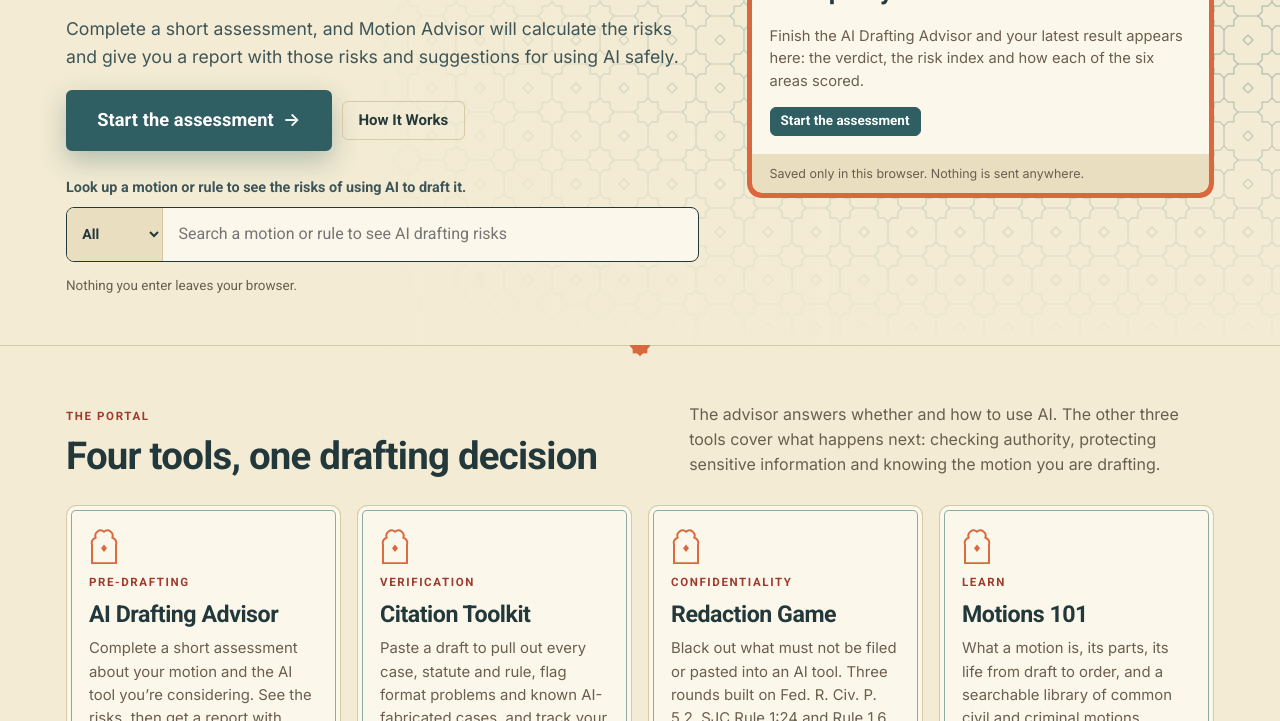
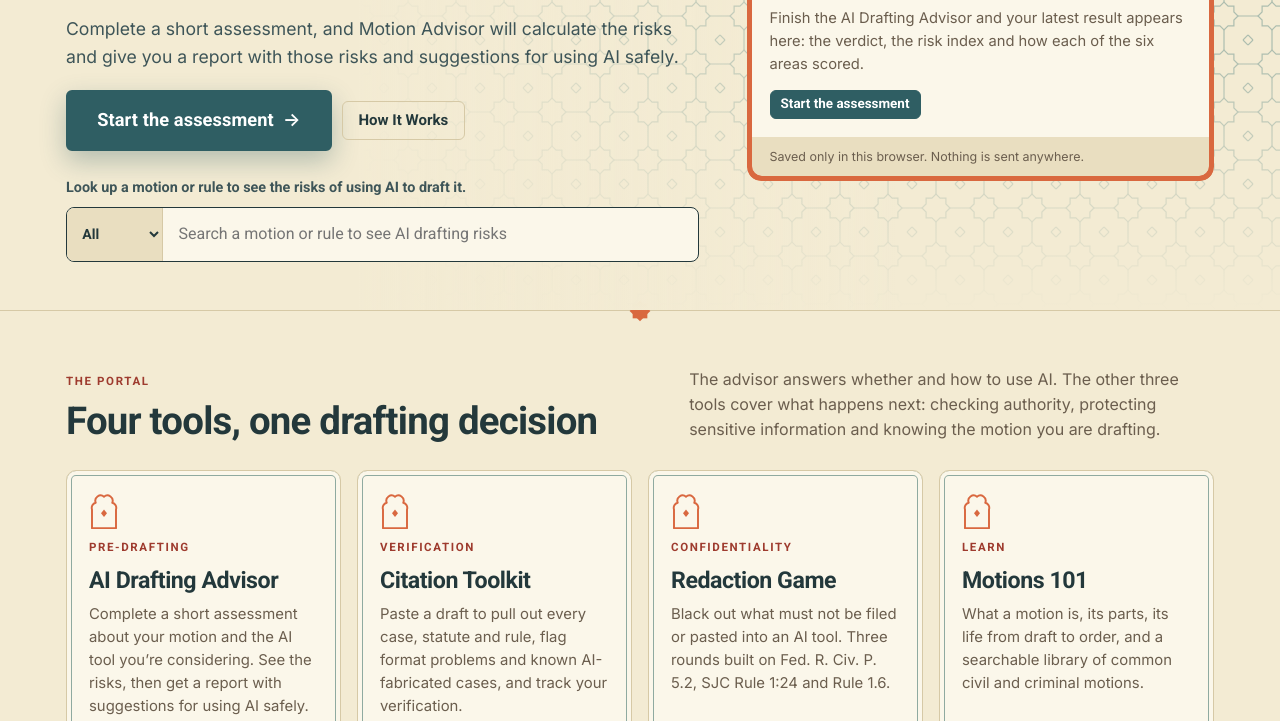
Before and after one commit to shivanidahya/MotionAdvisor, a website: page index.html in a window 1280 px wide. Shown: the part 468-1189 px from the top of the page. Drawn offline with nearby package versions, Linux system fonts and the light colour scheme.

Commit message:
Remove privacy notice paragraph from index.html
Removed privacy notice from the HTML.

```diff
--- a/index.html
+++ b/index.html
@@ -1002,7 +1002,6 @@ table.or-grid{width:100%;border-collapse:collapse;font-size:.92rem}
         <input id="search-q" type="search" placeholder="Search a motion or rule to see AI drafting risks" autocomplete="off" aria-label="Search a motion or rule to see AI drafting risks" aria-describedby="search-purpose">
         <div class="search-results" id="search-results" hidden></div>
       </div>
-      <p class="privacy-line">Nothing you enter leaves your browser.</p>
     </div>
     <aside class="arch-frame" aria-label="Your last decision"><div class="sample-report" id="last-report" aria-live="polite"></div></aside>
   </div></div>
```
